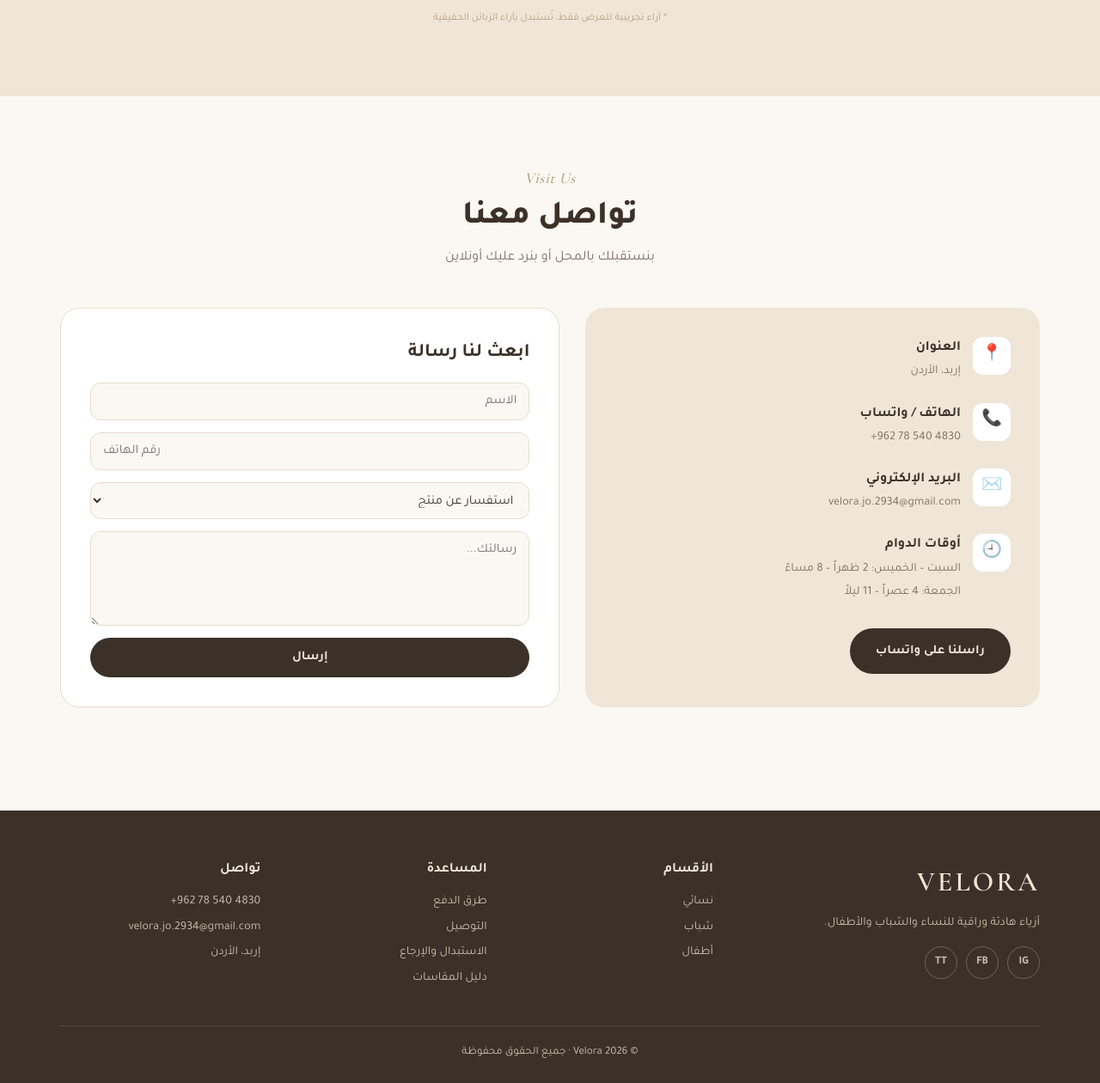
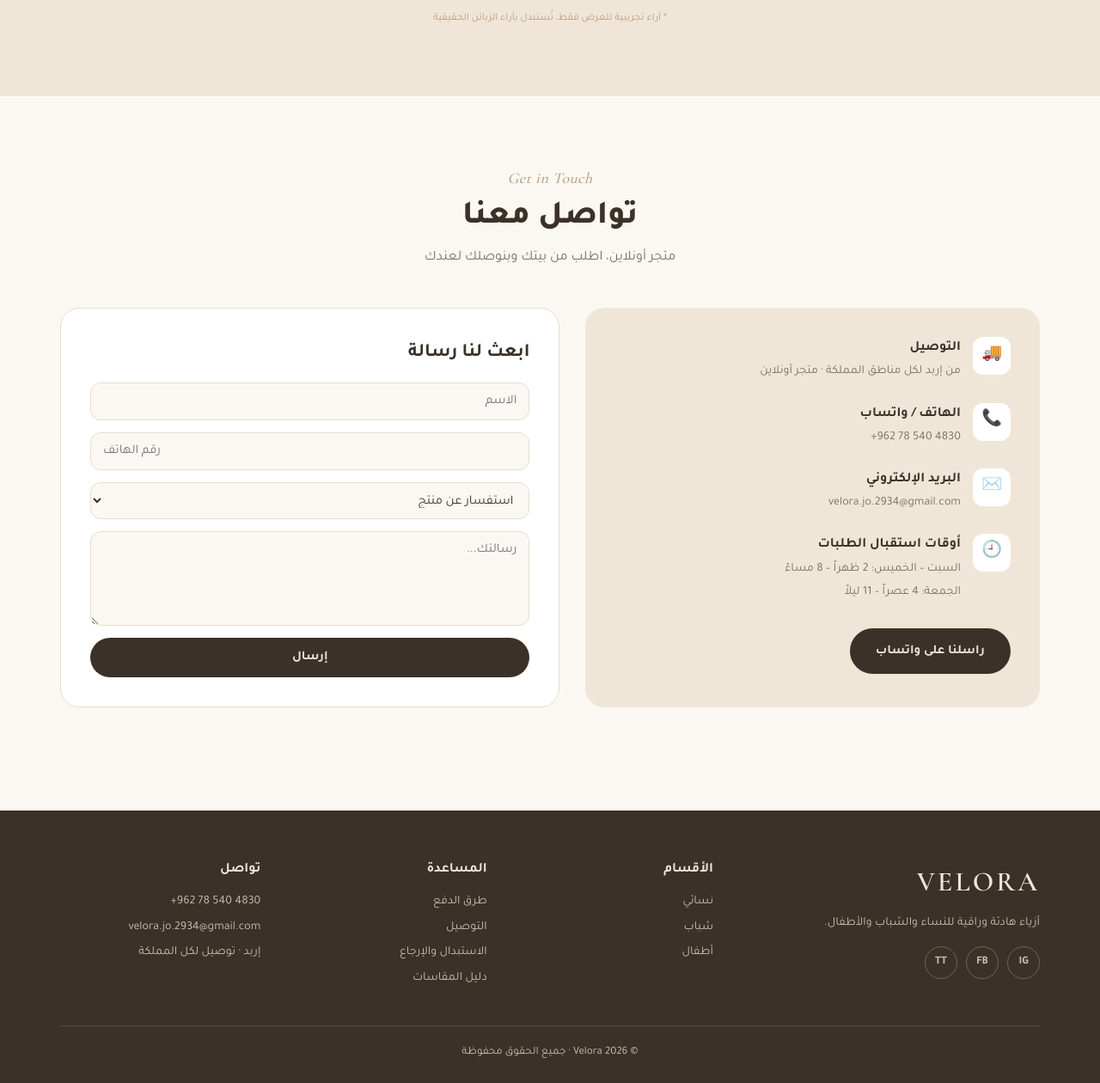
Before and after one commit to ahmadghz293-wq/Velora, a plain HTML site: page index.html in a window 1280 px wide. Shown: the part 4891-6151 px from the top of the page at 86% size. Drawn offline with nearby package versions, Linux system fonts and the light colour scheme.

Commit message:
تعديل النصوص لمتجر أونلاين بدون محل
Co-Authored-By: Claude Opus 5.5 <noreply@anthropic.com>
Claude-Session: https://claude.ai/code/session_01ShyYyiX1oR3xAhhhbiwWYD

```diff
--- a/index.html
+++ b/index.html
@@ -21,7 +21,7 @@
 <meta name="twitter:card" content="summary_large_image">
 <link rel="icon" href="favicon.png">
 <link rel="apple-touch-icon" href="favicon.png">
-<script type="application/ld+json">{"@context":"https://schema.org","@type":"ClothingStore","name":"Velora فيلورا","description":"ملابس نسائية وشبابية وأطفال","telephone":"+962785404830","email":"velora.jo.2934@gmail.com","address":{"@type":"PostalAddress","addressLocality":"إربد","addressCountry":"JO"},"openingHoursSpecification":[{"@type":"OpeningHoursSpecification","dayOfWeek":["Saturday","Sunday","Monday","Tuesday","Wednesday","Thursday"],"opens":"14:00","closes":"20:00"},{"@type":"OpeningHoursSpecification","dayOfWeek":"Friday","opens":"16:00","closes":"23:00"}],"priceRange":"د.أ","url":"https://velora-jo.netlify.app/","image":"https://velora-jo.netlify.app/og-image.jpg"}</script>
+<script type="application/ld+json">{"@context":"https://schema.org","@type":"OnlineStore","name":"Velora فيلورا","description":"ملابس نسائية وشبابية وأطفال","telephone":"+962785404830","email":"velora.jo.2934@gmail.com","address":{"@type":"PostalAddress","addressLocality":"إربد","addressCountry":"JO"},"openingHoursSpecification":[{"@type":"OpeningHoursSpecification","dayOfWeek":["Saturday","Sunday","Monday","Tuesday","Wednesday","Thursday"],"opens":"14:00","closes":"20:00"},{"@type":"OpeningHoursSpecification","dayOfWeek":"Friday","opens":"16:00","closes":"23:00"}],"priceRange":"د.أ","url":"https://velora-jo.netlify.app/","image":"https://velora-jo.netlify.app/og-image.jpg"}</script>
 <link rel="preconnect" href="https://fonts.googleapis.com">
 <link href="https://fonts.googleapis.com/css2?family=Tajawal:wght@300;400;500;700;800&family=Cormorant+Garamond:wght@500;600&display=swap" rel="stylesheet">
 <style>
@@ -413,16 +413,16 @@ footer li a:hover{color:var(--sand)}
 <section id="contact">
   <div class="wrap">
     <div class="head">
-      <div class="latin">Visit Us</div>
+      <div class="latin">Get in Touch</div>
       <h2>تواصل معنا</h2>
-      <p>بنستقبلك بالمحل أو بنرد عليك أونلاين</p>
+      <p>متجر أونلاين، اطلب من بيتك وبنوصلك لعندك</p>
     </div>
     <div class="contact">
       <div class="cinfo">
-        <div class="ci"><i>📍</i><div><b>العنوان</b><span>إربد، الأردن</span></div></div>
+        <div class="ci"><i>🚚</i><div><b>التوصيل</b><span>من إربد لكل مناطق المملكة · متجر أونلاين</span></div></div>
         <div class="ci"><i>📞</i><div><b>الهاتف / واتساب</b><span dir="ltr">+962 78 540 4830</span></div></div>
         <div class="ci"><i>✉️</i><div><b>البريد الإلكتروني</b><span>velora.jo.2934@gmail.com</span></div></div>
-        <div class="ci"><i>🕘</i><div><b>أوقات الدوام</b><span>السبت – الخميس: 2 ظهراً – 8 مساءً<br>الجمعة: 4 عصراً – 11 ليلاً</span></div></div>
+        <div class="ci"><i>🕘</i><div><b>أوقات استقبال الطلبات</b><span>السبت – الخميس: 2 ظهراً – 8 مساءً<br>الجمعة: 4 عصراً – 11 ليلاً</span></div></div>
         <a class="btn btn-dark" href="https://wa.me/962785404830" target="_blank" rel="noopener" style="margin-top:6px">راسلنا على واتساب</a>
       </div>
       <form class="form" id="cform">
@@ -448,7 +448,7 @@ footer li a:hover{color:var(--sand)}
       </div>
       <div><h4>الأقسام</h4><ul><li><a href="#shop" onclick="filter('women')">نسائي</a></li><li><a href="#shop" onclick="filter('teens')">شباب</a></li><li><a href="#shop" onclick="filter('kids')">أطفال</a></li></ul></div>
       <div><h4>المساعدة</h4><ul><li>طرق الدفع</li><li>التوصيل</li><li>الاستبدال والإرجاع</li><li>دليل المقاسات</li></ul></div>
-      <div><h4>تواصل</h4><ul><li dir="ltr" style="text-align:right">+962 78 540 4830</li><li>velora.jo.2934@gmail.com</li><li>إربد، الأردن</li></ul></div>
+      <div><h4>تواصل</h4><ul><li dir="ltr" style="text-align:right">+962 78 540 4830</li><li>velora.jo.2934@gmail.com</li><li>إربد · توصيل لكل المملكة</li></ul></div>
     </div>
     <div class="copy">© 2026 Velora · جميع الحقوق محفوظة</div>
   </div>
```
